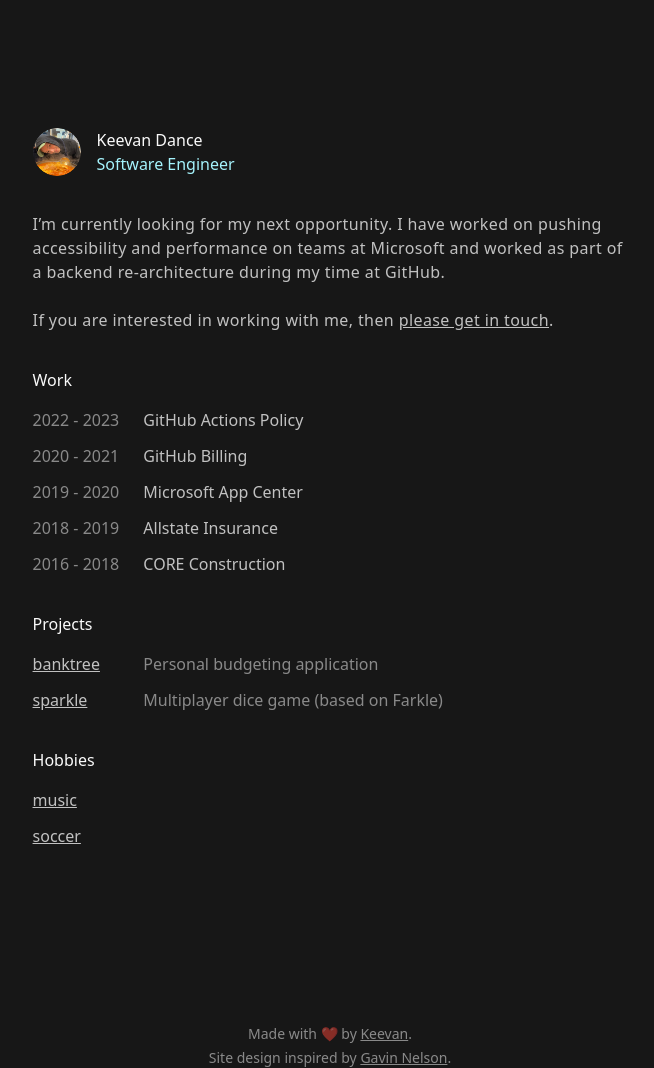
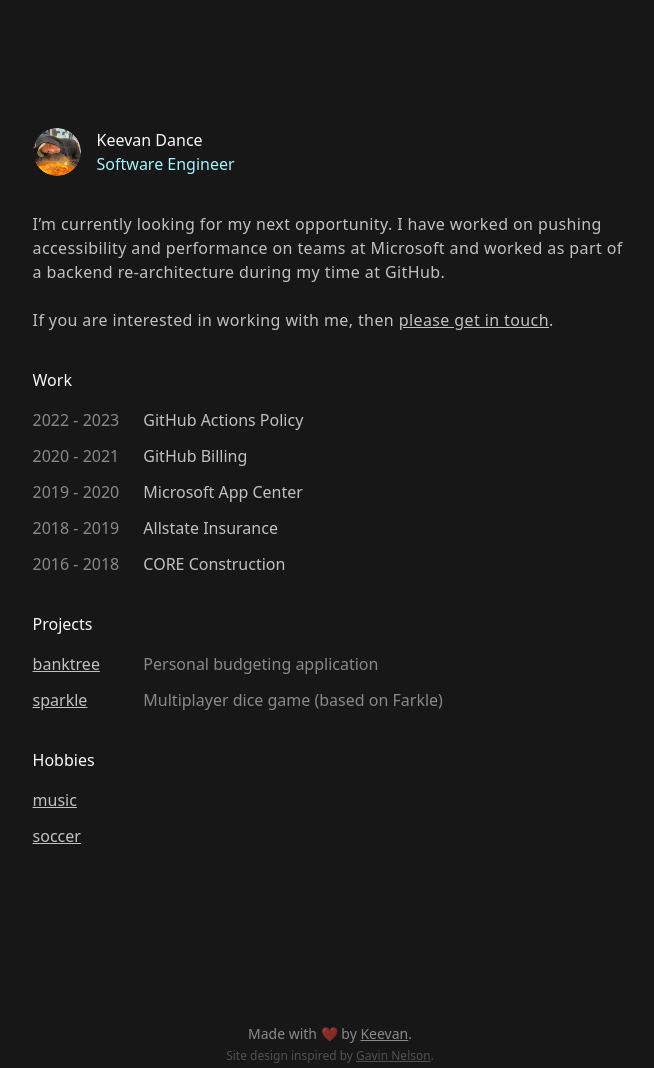
Before and after one commit to DanceParty/keevandance.com, an Astro site: page / in a window 1280 px wide. Shown: the whole page, without its empty margins (310-964 px from the left). Built offline with nearby package versions, Linux system fonts and the light colour scheme; Astro itself is replaced by a stand-in of ours.

Commit message:
Update text in footer

```diff
--- a/src/layouts/page-layout.astro
+++ b/src/layouts/page-layout.astro
@@ -21,7 +21,7 @@
     </main>
     <footer class="h-16 flex flex-col justify-center items-center">
       <span class="text-center text-neutral-50 font-normal text-sm opacity-50">Made with ❤️ by <a class="underline transition ease-in-out hover:text-cyan-200 hover:opacity-100" href="https://twitter.com/DanceParty_">Keevan</a>.</span>
-      <span class="text-center text-neutral-50 font-normal text-sm opacity-50 mt-1">Site design inspired by <a class="underline transition ease-in-out hover:text-cyan-200 hover:opacity-100" href="https://twitter.com/Gavmn">Gavin Nelson</a>.</span>
+      <span class="text-center text-neutral-50 font-normal text-xs opacity-25 mt-1">Site design inspired by <a class="underline transition ease-in-out hover:text-cyan-200 hover:opacity-100" href="https://twitter.com/Gavmn">Gavin Nelson</a>.</span>
     </footer>
   </body>
 </html>
```
